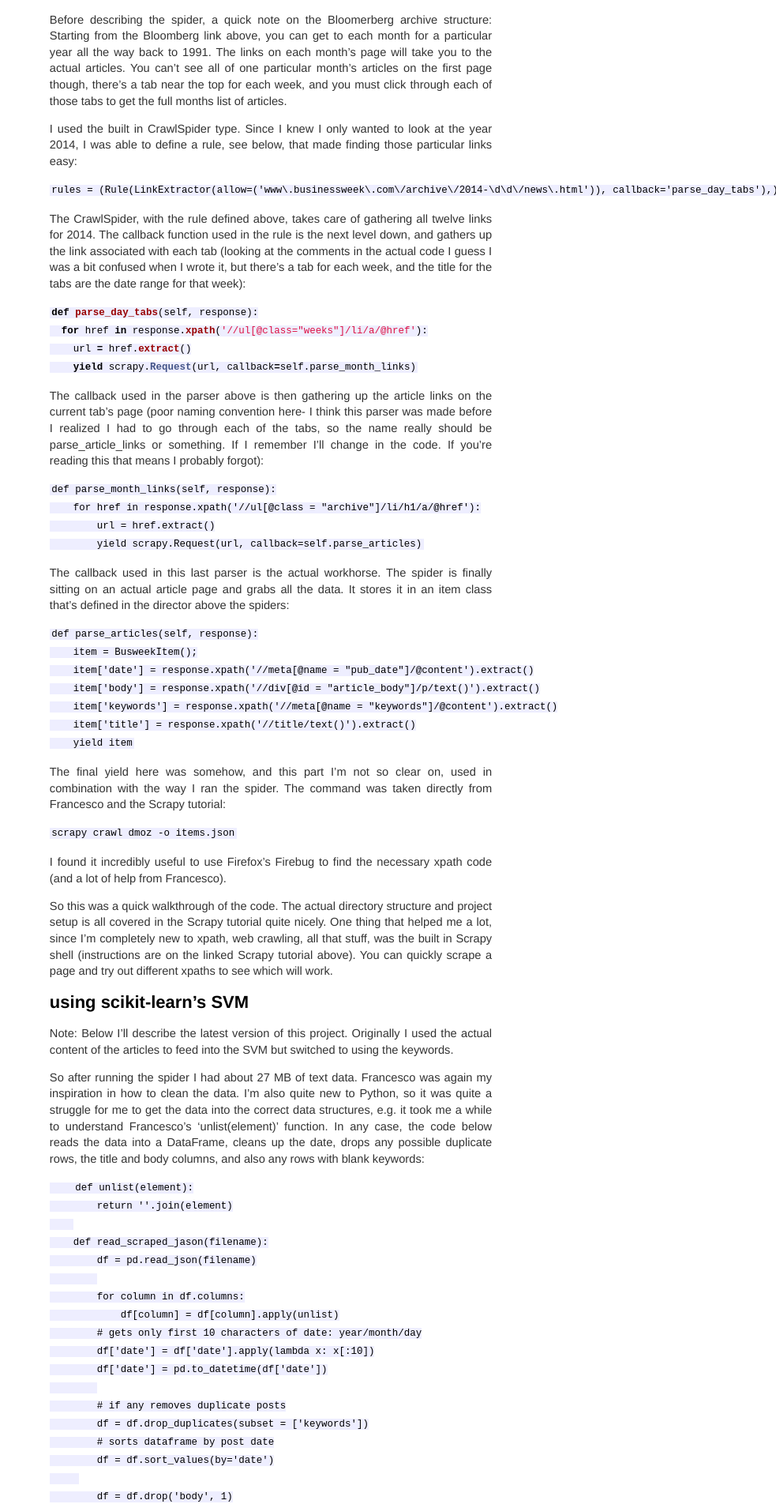
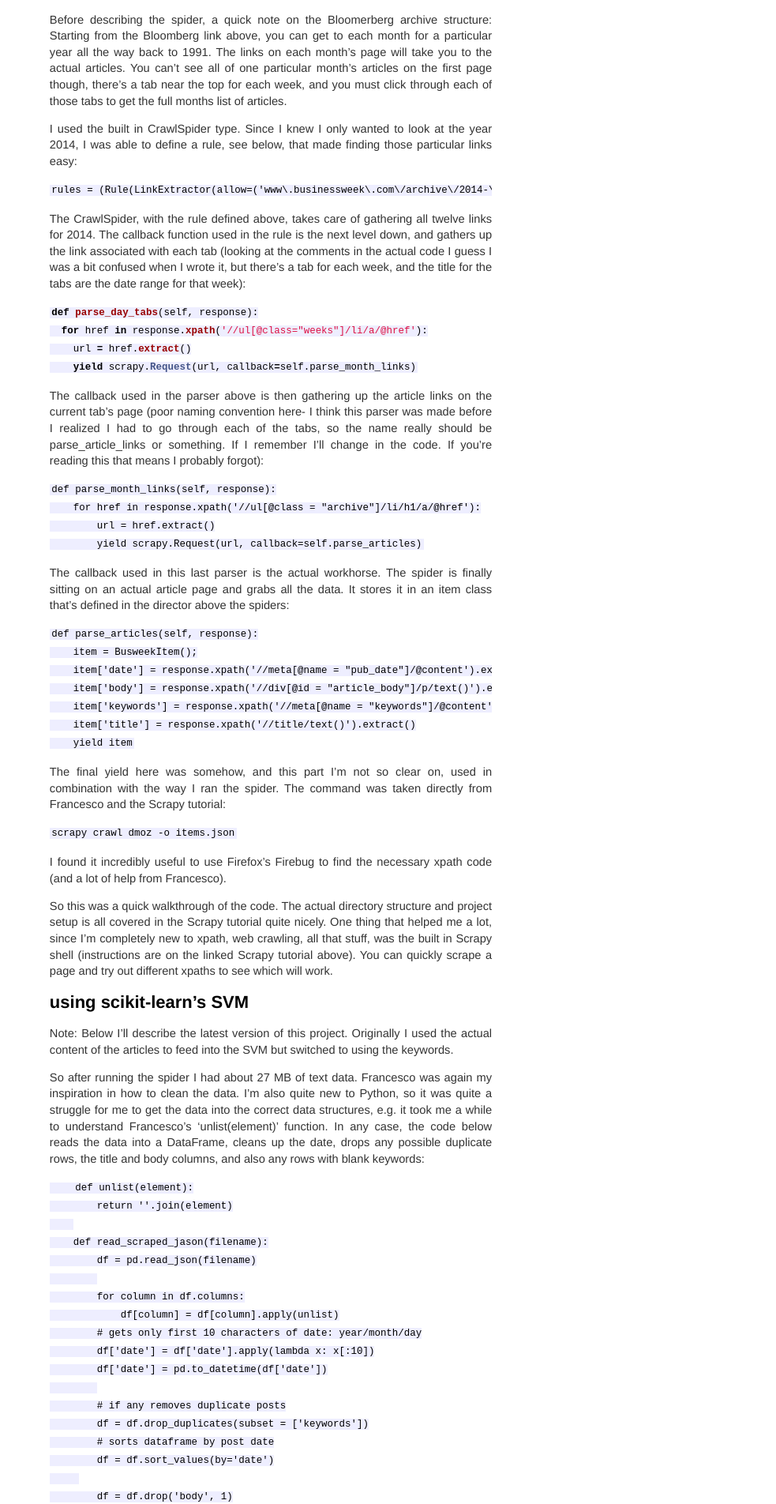
Before and after one commit to bsmitty5000/bsmitty5000.github.io, a Jekyll site: the page built from _posts/2016-02-06-Stock-Market-Predictions-Using-Scrapy-and-SVMs.md, in a window 1280 px wide. Shown: the part 714-2618 px from the top of the page at 79% size, without its empty margins (297-1280 px from the left). Built offline with Jekyll 4.4.1, drawn with Linux system fonts in a browser that asks for light colours; comment, search, counter and statistics services are not loaded.

Commit message:
Update main.css

```diff
--- a/css/main.css
+++ b/css/main.css
@@ -53,9 +53,10 @@ ul.post li {
   margin: 3em auto 2em auto;
   line-height: 1.5em;
 }
-
+pre {
+    overflow: auto;
+}
 code{
-    width: 42em;
     border: 1px solid #ddd;
     background-color: #eef;
     font-size: 85%;
```
